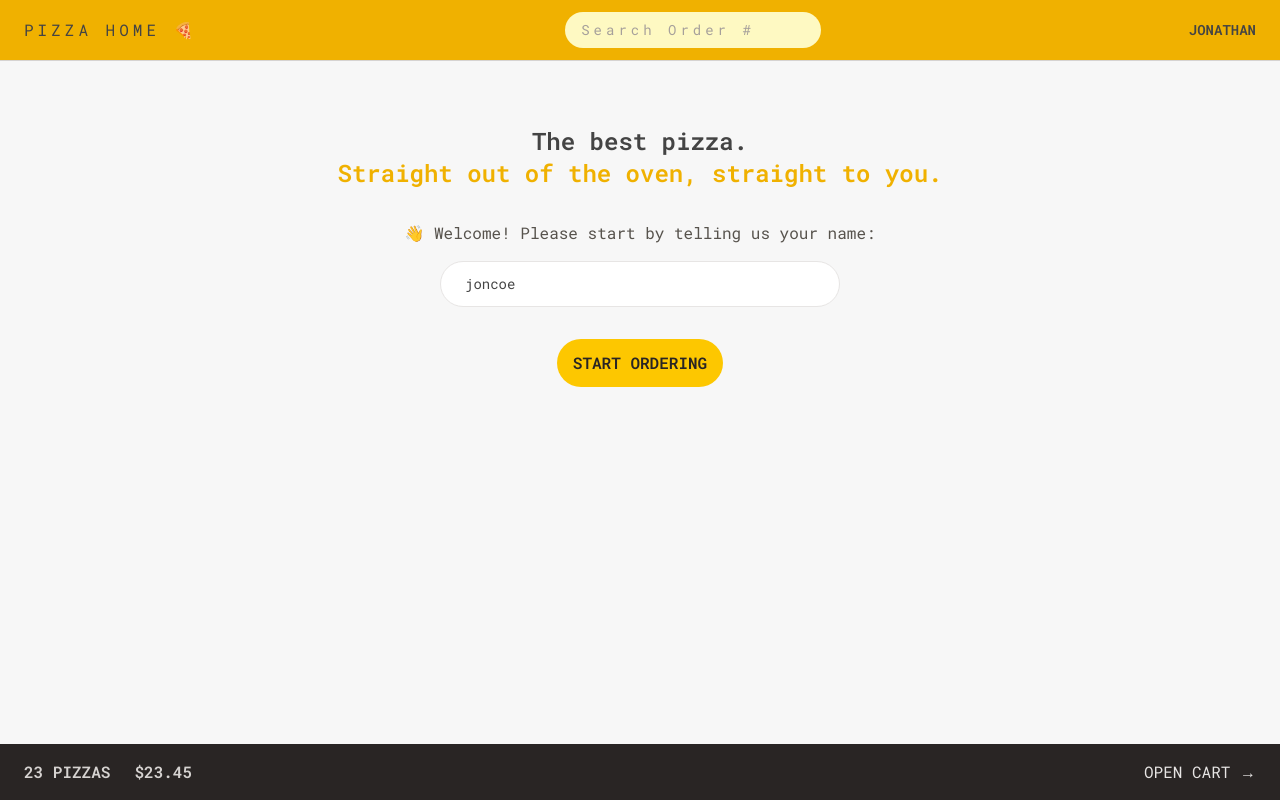
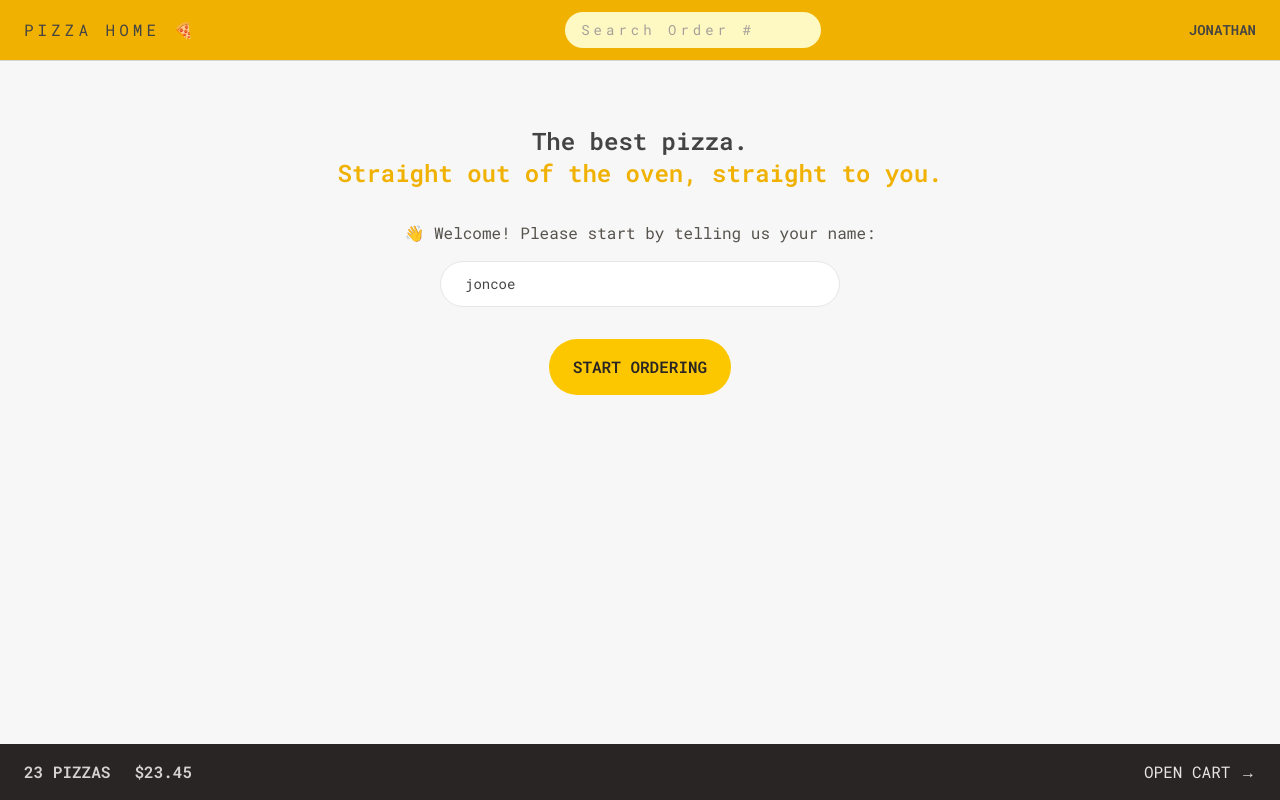
Before and after one commit to joncoe/learning-and-practice-react-pizza-shop, a React (Vite) app: page / in a window 1280 px wide. Built offline with nearby package versions, Linux system fonts and the light colour scheme.

Commit message:
Add dynamic styles to Button component, padding

```diff
--- a/src/features/menu/Menu.jsx
+++ b/src/features/menu/Menu.jsx
@@ -1,11 +1,11 @@
-import { useLoaderData } from 'react-router-dom';
-import { getMenu } from '../../services/apiRestaurant';
-import MenuItem from './MenuItem';
+import { useLoaderData } from "react-router-dom";
+import { getMenu } from "../../services/apiRestaurant";
+import MenuItem from "./MenuItem";
 function Menu() {
   const menu = useLoaderData();
   console.log(menu);
   return (
-		<ul>
+    <ul className="divide-y divide-stone-200 px-2">
       {menu.map((pizza) => (
         <MenuItem pizza={pizza} key={pizza.id} />
       ))}
--- a/src/features/menu/MenuItem.jsx
+++ b/src/features/menu/MenuItem.jsx
@@ -1,16 +1,30 @@
-import { formatCurrency } from '../../utils/helpers';
+import Button from "../../ui/Button";
+import { formatCurrency } from "../../utils/helpers";
 
 function MenuItem({ pizza }) {
   const { id, name, unitPrice, ingredients, soldOut, imageUrl } = pizza;
 
   return (
-		<li>
-			<img src={imageUrl} alt={name} />
-			<div>
-				<p>{name}</p>
-				<p>{ingredients.join(', ')}</p>
-				<div>
-					{!soldOut ? <p>{formatCurrency(unitPrice)}</p> : <p>Sold out</p>}
+    <li className="flex gap-4 py-2">
+      <img
+        src={imageUrl}
+        alt={name}
+        className={`h-24 ${soldOut ? "opacity-60 grayscale" : ""}`}
+      />
+      <div className="flex grow flex-col pt-0.5">
+        <p className="font-medium">{name}</p>
+        <p className="font-sm capitalize italic text-stone-500">
+          {ingredients.join(", ")}
+        </p>
+        <div className="mt-auto flex items-center justify-between">
+          {!soldOut ? (
+            <p className="text-sm">{formatCurrency(unitPrice)}</p>
+          ) : (
+            <p className="text-sm font-medium uppercase text-stone-500">
+              Sold out
+            </p>
+          )}
+          <Button type="small">Add to Cart</Button>
         </div>
       </div>
     </li>
--- a/src/features/order/CreateOrder.jsx
+++ b/src/features/order/CreateOrder.jsx
@@ -84,7 +84,7 @@
         <input type="hidden" name="cart" value={JSON.stringify(cart)} />
 
         <div>
-          <Button disabled={isSubmitting}>
+          <Button disabled={isSubmitting} type="primary">
             {isSubmitting ? "Placing order... " : "Order now"}
           </Button>
         </div>
--- a/src/features/user/CreateUser.jsx
+++ b/src/features/user/CreateUser.jsx
@@ -24,7 +24,9 @@
 
       {username !== "" && (
         <div>
-          <Button>Start ordering</Button>
+          <Button type="primary" to="/menu">
+            Start ordering
+          </Button>
         </div>
       )}
     </form>
--- a/src/ui/Button.jsx
+++ b/src/ui/Button.jsx
@@ -1,18 +1,23 @@
 import { Link } from "react-router-dom";
 
-export default function Button({ children, disabled, to }) {
-  const className =
-    "duration-250 cursor-pointer rounded-full bg-yellow-400 px-4 py-3 font-semibold uppercase text-stone-800 transition-colors hover:bg-yellow-300 focus:ring focus:ring-yellow-300 focus:ring-offset-2 disabled:cursor-not-allowed inline-block";
+export default function Button({ children, disabled, to, type }) {
+  const base =
+    "duration-250 cursor-pointer rounded-full bg-yellow-400  font-semibold uppercase text-stone-800 transition-colors hover:bg-yellow-300 focus:ring focus:ring-yellow-300 focus:ring-offset-2 disabled:cursor-not-allowed inline-block";
+
+  const styles = {
+    primary: base + " px-4 py-3 sm:px-6 sm:py-4",
+    small: base + " px-4 py-2 md:px-5 md:py-2.5 text-xs",
+  };
 
   if (to)
     return (
-      <Link to={to} className={className}>
+      <Link to={to} className={styles[type]}>
         {children}
       </Link>
     );
 
   return (
-    <button disabled={disabled} className={className}>
+    <button disabled={disabled} className={styles[type]}>
       {children}
     </button>
   );
```
Lines whose indentation alone changed are shown as unchanged.
